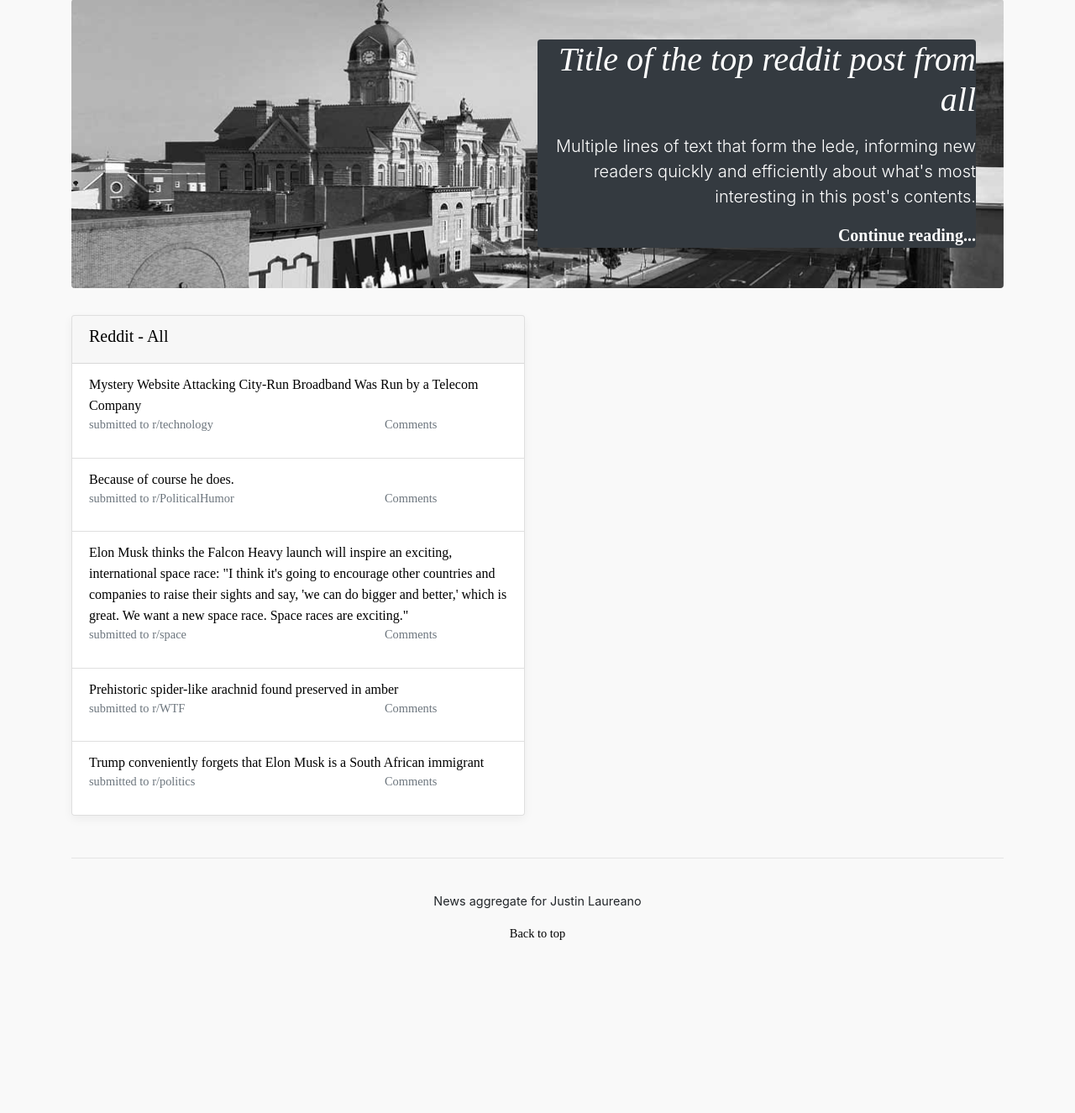
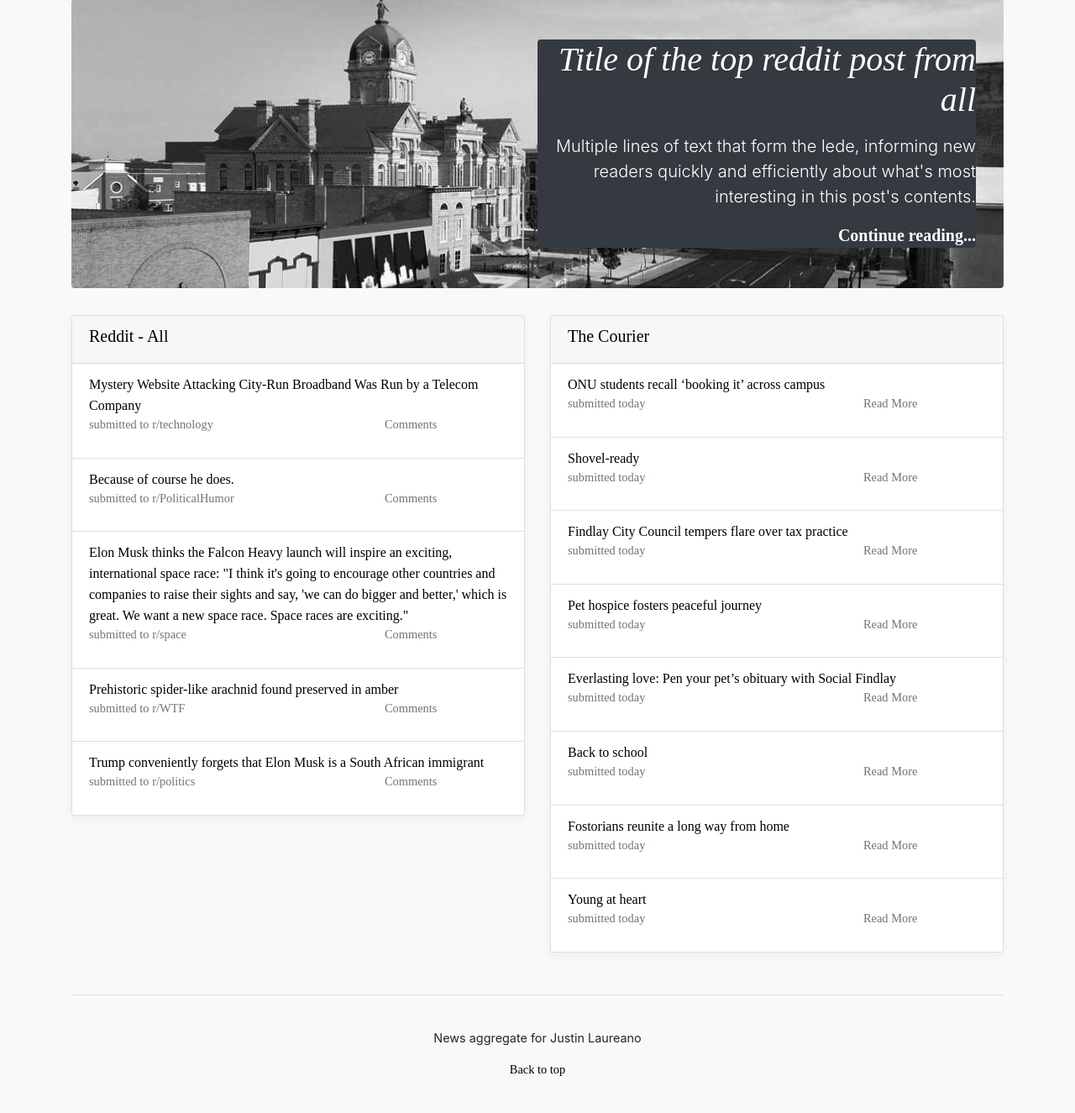
Before and after one commit to JustinLaureano/MyNews, a Django app: page / in a window 1280 px wide. Shown: the part 122-1447 px from the top of the page at 84% size. Before the commit the page ends 1241 px from the top, so only its background shows below. Run offline with Django 3.2, Linux system fonts and the light colour scheme; data comes from the database, SQL or seed files in the repository; some libraries are stand-ins or nearby versions.

Commit message:
courier posts now working

```diff
--- a/mynewsfeed/static/scripts/courier_top.py
+++ b/mynewsfeed/static/scripts/courier_top.py
@@ -22,7 +22,7 @@ for link in my_links.find_all('a'):
 
 
 for index, title in enumerate(title_list):
-    new_dict = {"models": "mynewsfeed.CourierPost", "pk": index + 1, "fields":
+    new_dict = {"model": "mynewsfeed.CourierPost", "pk": index + 1, "fields":
         {"title": title, "url": url_list[index]}}
     news_list.append(new_dict)
 
--- a/mynewsfeed/templates/mynewsfeed/news.html
+++ b/mynewsfeed/templates/mynewsfeed/news.html
@@ -86,7 +86,6 @@
                                     <p class="text-muted"><a href="{{ post.comments }}" class="text-muted">Comments</a></p>
                                 </div>
                             </div>
-
                         </li>
                         {% endfor %}
 
@@ -94,7 +93,33 @@
 
                 </div> <!-- card box-shadow -->
             </div> <!-- col-md-6 -->
-        </div>
+
+            <div class="col-md-6">
+                <div class="card box-shadow">
+                    <div class="card-header"><h5><a href="http://thecourier.com/">The Courier</a></h5></div>
+
+                    <ul class="list-group list-group-flush">
+
+                        {% for post in courier_all %}
+                        <li class="list-group-item">
+                            <a href="#" class="card-title .display 4">{{ post.title }}</a>
+                            <div class="row">
+                                <div class="col-8">
+                                    <p class="text-muted">submitted today</p>
+                                </div>
+                                <div class="col-4">
+                                    <p class="text-muted"><a href="{{ post.url }}" class="text-muted">Read More</a></p>
+                                </div>
+                            </div>
+                        </li>
+                        {% endfor %}
+
+                    </ul>
+
+                </div> <!-- card box-shadow -->
+            </div> <!-- col-md-6 -->
+
+        </div> <!-- The end of the news feed -->
     </div>
 
     <div class="container">
--- a/mynewsfeed/urls.py
+++ b/mynewsfeed/urls.py
@@ -1,5 +1,6 @@
 from django.urls import path
 from . import views
+
 
 urlpatterns = [
     path('', views.newsfeed, name='newsfeed'),
--- a/mynewsfeed/views.py
+++ b/mynewsfeed/views.py
@@ -5,6 +5,5 @@ from .models import RedditPost, CourierPost
 def newsfeed(request):
     reddit_all = RedditPost.objects.all()
     courier_all = CourierPost.objects.all()
-    return render(request, 'mynewsfeed/news.html', {'reddit_all': reddit_all,
-                                                    'courier_all':
-                                                        courier_all})
+    content = {'reddit_all': reddit_all, 'courier_all': courier_all}
+    return render(request, 'mynewsfeed/news.html', content)
```
Also changed, not shown: mynewsfeed/fixtures/courier_top.json (+1 -1 lines).
